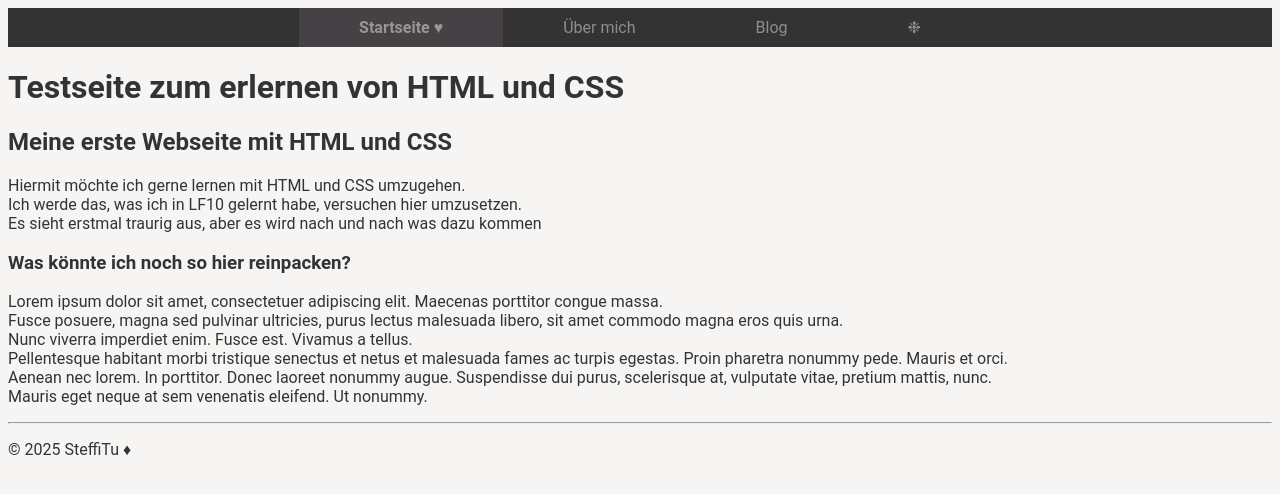
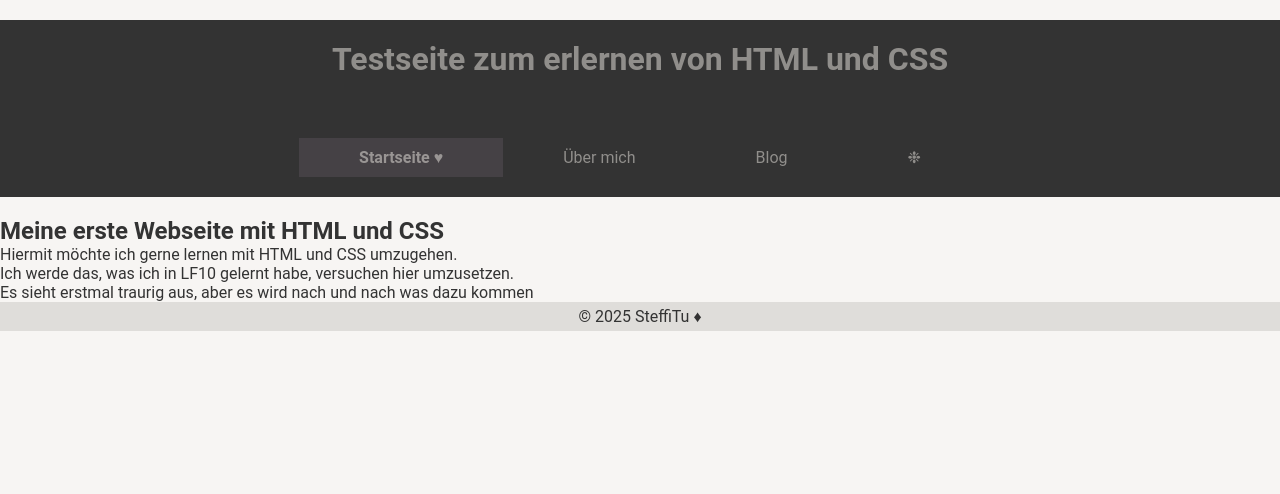
Before and after one commit to SteffiTu/erste-webseite, a plain HTML site: page index.html in a window 1280 px wide. Drawn offline with Linux system fonts and the light colour scheme.

Commit message:
Anfang Grid und Flexbox umsetzen

```diff
--- a/css/style.css
+++ b/css/style.css
@@ -1,13 +1,31 @@
+*{
+    margin: 0;
+    padding: 0;
+}
+
 body{
     background-color: rgba(240, 236, 231, 0.489);
     color: #333;
     font-family: 'Roboto', sans-serif;
 }
 
+.header{
+    background-color: #333;
+}
+
+h1{
+    background-color: #333;
+    color: rgba(240, 236, 231, 0.489);
+    display: flex;
+    justify-content: center;
+    margin: 20px;
+    padding: 20px;
+}
+
 nav ul{
     list-style: none;
-    margin: 0;
-    padding: 0;
+    margin-bottom: 20px;
+    padding: 20px;
     display: flex;
     justify-content: center;
     background-color: #333;
@@ -30,3 +48,10 @@ nav a.current{
     background-color: #454145;
     font-weight: bold;
 }
+
+.footer{
+    grid-area: footer;
+    background-color: rgba(198, 196, 193, 0.489);
+    padding: 5px;
+    text-align: center;
+}
--- a/index.html
+++ b/index.html
@@ -8,7 +8,9 @@
     </head>
 
     <body>
-        <header>
+        <div>
+            <header class="header">
+                <h1>Testseite zum erlernen von HTML und CSS</h1>
                 <nav>
                     <ul>
                         <li><a class="current" href="#">Startseite &hearts;</a></li>
@@ -17,31 +19,21 @@
                         <li><a href="sides/uebungen.html">&#10057;</a></li>
                     </ul>
                 </nav>
-            <h1>Testseite zum erlernen von HTML und CSS</h1>
             </header>
+        </div>
 
-        <main>
-            <article>
+        <main class="content">
+            <div>
+                <article class="article-container">
                     <h2>Meine erste Webseite mit HTML und CSS</h2>
                     <p>Hiermit möchte ich gerne lernen mit HTML und CSS umzugehen.<br>
                     Ich werde das, was ich in LF10 gelernt habe, versuchen hier umzusetzen.<br>
                     Es sieht erstmal traurig aus, aber es wird nach und nach was dazu kommen
                     </p>
                 </article>
+            </div>
 
-            <h3>Was könnte ich noch so hier reinpacken?</h3>
-            <p>
-                Lorem ipsum dolor sit amet, consectetuer adipiscing elit. Maecenas porttitor congue massa.<br>
-                Fusce posuere, magna sed pulvinar ultricies, purus lectus malesuada libero, sit amet commodo magna eros quis urna.<br>
-                Nunc viverra imperdiet enim. Fusce est. Vivamus a tellus.<br>
-                Pellentesque habitant morbi tristique senectus et netus et malesuada fames ac turpis egestas.<bt>
-                Proin pharetra nonummy pede. Mauris et orci.<br>
-                Aenean nec lorem. In porttitor. Donec laoreet nonummy augue.
-                Suspendisse dui purus, scelerisque at, vulputate vitae, pretium mattis, nunc.<br>
-                Mauris eget neque at sem venenatis eleifend. Ut nonummy.
-            </p>
-            <hr>
-        <footer>
+        <footer class="footer">
             <p>&copy 2025 SteffiTu &diams;</p>
         </footer>
 
```
Also changed, not shown: sides/aboutme.html (+5 -3 lines), sides/blog.html (+5 -3 lines), sides/uebungen.html (+5 -3 lines), 1 other file. Lines whose indentation alone changed are shown as unchanged.
